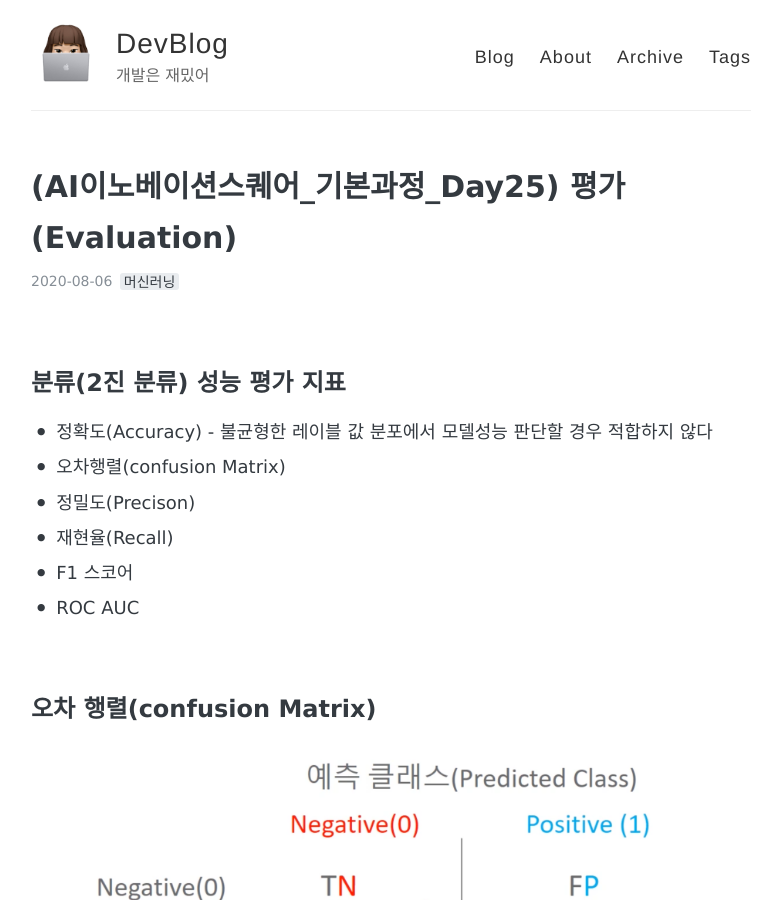
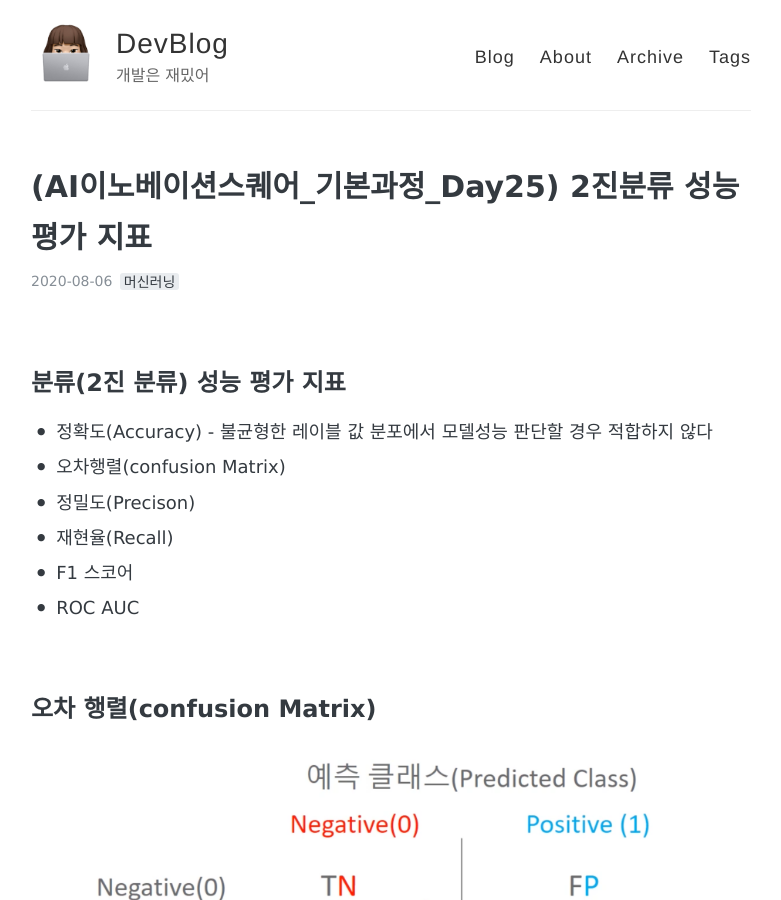
Before and after one commit to zoe0-0/blog, a Jekyll site: the page built from _posts/2020-08-06-Ai_day25.md, in a window 1280 px wide and 900 px high. Shown: the whole window, without its empty margins (249-1030 px from the left). Built offline with Jekyll 4.4.1, drawn with Linux system fonts in a browser that asks for light colours; comment, search, counter and statistics services are not loaded; some of the changed text lies outside the part shown.

Commit message:
Add new post

```diff
--- a/_posts/2020-08-06-Ai_day25.md
+++ b/_posts/2020-08-06-Ai_day25.md
@@ -1,6 +1,6 @@
 ---
 layout: post
-title: (AI이노베이션스퀘어_기본과정_Day25) 평가(Evaluation)
+title: (AI이노베이션스퀘어_기본과정_Day25) 2진분류 성능 평가 지표
 tags:
   - 머신러닝
 ---
@@ -370,3 +370,11 @@ get_eval_by_threshold(y_test, pred_proba[:,1].reshape(-1,1), thresholds)
 
 - AUC : ROC 곡선 밑의 면적을 구한 것으로, 1에 가까울수록 가장 좋은 수치
 - 사이킷런은 `roc_curve()`, `roc_auc_score()`를 제공한다
+
+<br>
+
+---
+
+Reference
+
+파이썬 머신러닝 완벽 가이드
```
